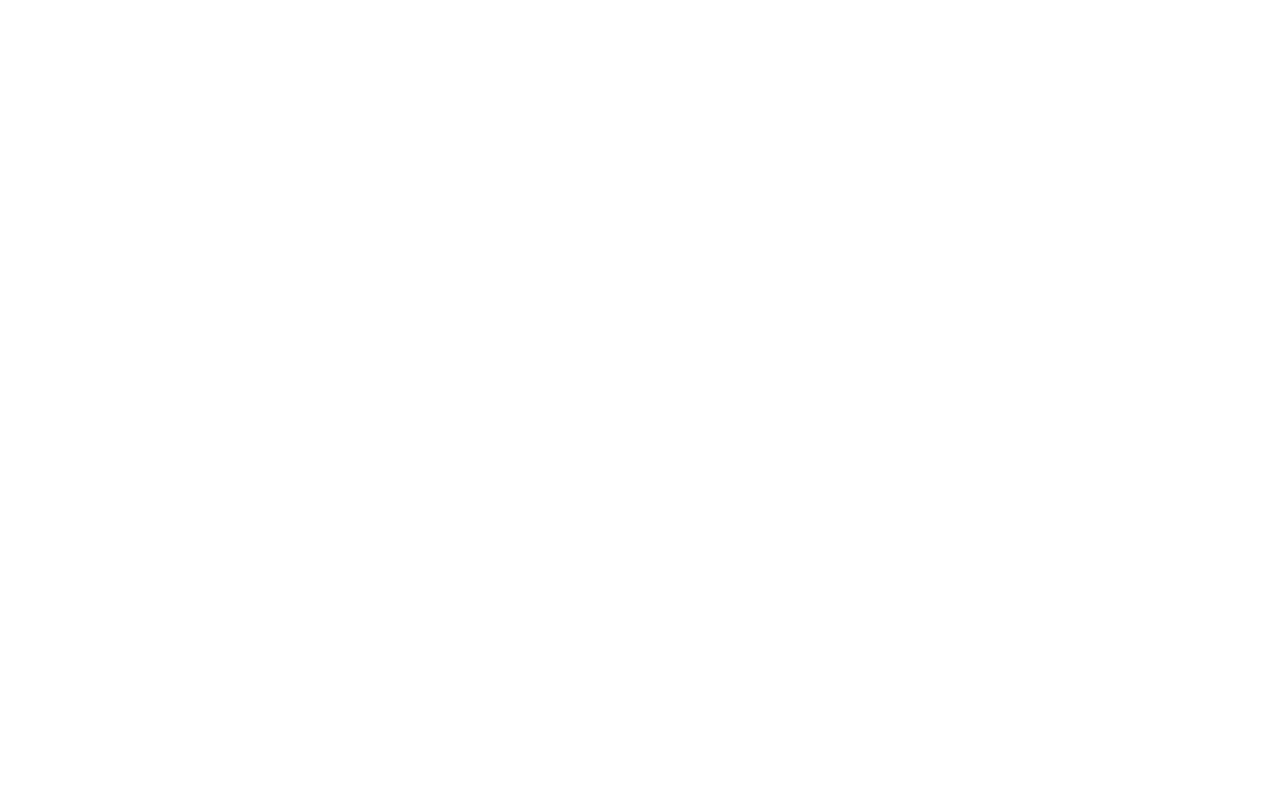
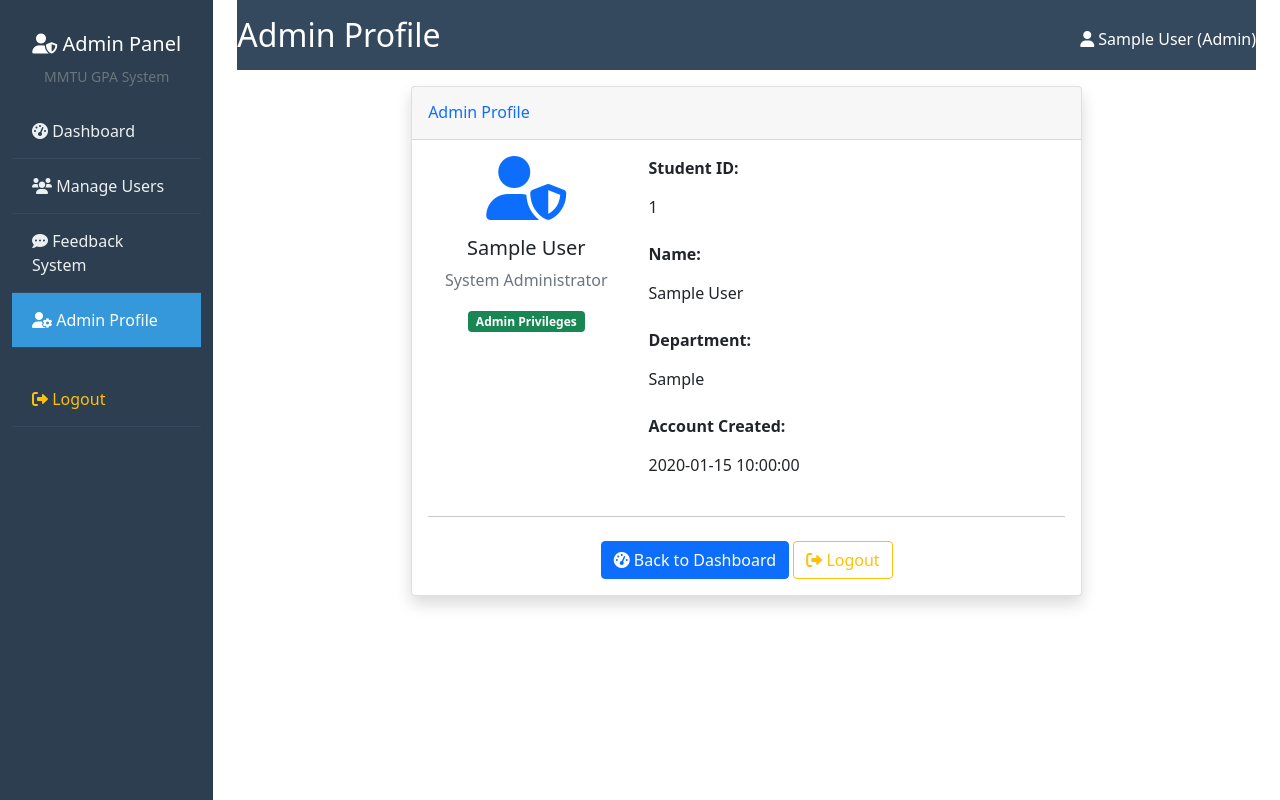
Before and after one commit to Algalie/mmtu-gpa-insite, a Flask app: page /admin/profile in a window 1280 px wide. Before the commit the page is empty. Run offline with Flask 3, Linux system fonts and the light colour scheme; the visitor is signed in with stand-in values (Sample User, id 1); tables that the repository leaves empty hold one stand-in row (values such as "Sample post").

Commit message:
Update profile.html

```diff
--- a/templates/admin/profile.html
+++ b/templates/admin/profile.html
@@ -0,0 +1,68 @@
+
+{% extends "admin/base.html" %}
+
+{% block header_title %}Admin Profile{% endblock %}
+
+{% block content %}
+<div class="row justify-content-center">
+    <div class="col-lg-8">
+        <div class="card shadow">
+            <div class="card-header py-3">
+                <h6 class="m-0 font-weight-bold text-primary">Admin Profile</h6>
+            </div>
+            <div class="card-body">
+                <div class="row">
+                    <div class="col-md-4 text-center">
+                        <div class="mb-3">
+                            <i class="fas fa-user-shield fa-4x text-primary"></i>
+                        </div>
+                        <h5>{{ user.name }}</h5>
+                        <p class="text-muted">System Administrator</p>
+                        <span class="badge bg-success">Admin Privileges</span>
+                    </div>
+                    <div class="col-md-8">
+                        <div class="mb-3">
+                            <label class="form-label"><strong>Student ID:</strong></label>
+                            <p class="form-control-plaintext">{{ user.student_id }}</p>
+                        </div>
+                        <div class="mb-3">
+                            <label class="form-label"><strong>Name:</strong></label>
+                            <p class="form-control-plaintext">{{ user.name }}</p>
+                        </div>
+                        <div class="mb-3">
+                            <label class="form-label"><strong>Department:</strong></label>
+                            <p class="form-control-plaintext">{{ user.department }}</p>
+                        </div>
+                        <div class="mb-3">
+                            <label class="form-label"><strong>Account Created:</strong></label>
+                            <p class="form-control-plaintext">{{ user.created_at.strftime('%Y-%m-%d %H:%M:%S') }}</p>
+                        </div>
+                    </div>
+                </div>
+
+                <hr>
+
+                <div class="alert alert-info">
+                    <h6><i class="fas fa-info-circle"></i> Admin Capabilities</h6>
+                    <ul class="mb-0">
+                        <li>View all system users</li>
+                        <li>Delete user accounts</li>
+                        <li>Send messages and feedback requests to students</li>
+                        <li>View feedback responses and ratings</li>
+                        <li>Monitor system usage statistics</li>
+                    </ul>
+                </div>
+
+                <div class="text-center mt-4">
+                    <a href="{{ url_for('admin_dashboard') }}" class="btn btn-primary">
+                        <i class="fas fa-tachometer-alt"></i> Back to Dashboard
+                    </a>
+                    <a href="{{ url_for('logout') }}" class="btn btn-outline-warning">
+                        <i class="fas fa-sign-out-alt"></i> Logout
+                    </a>
+                </div>
+            </div>
+        </div>
+    </div>
+</div>
+{% endblock %}
```
